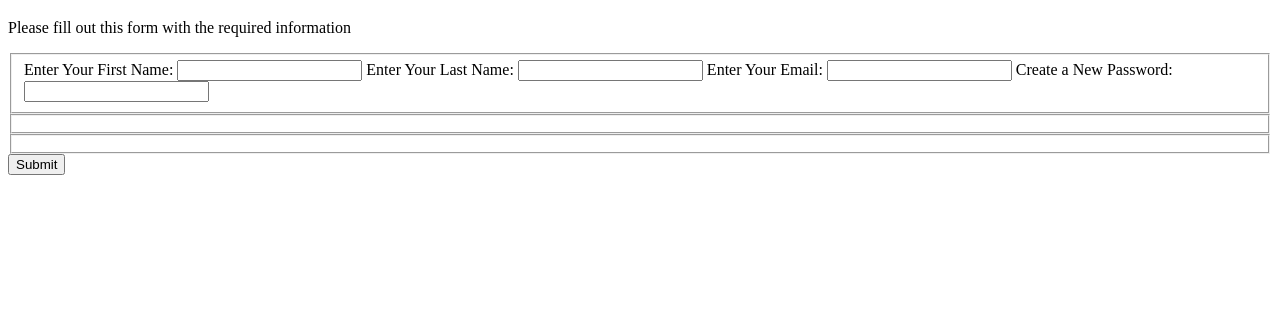
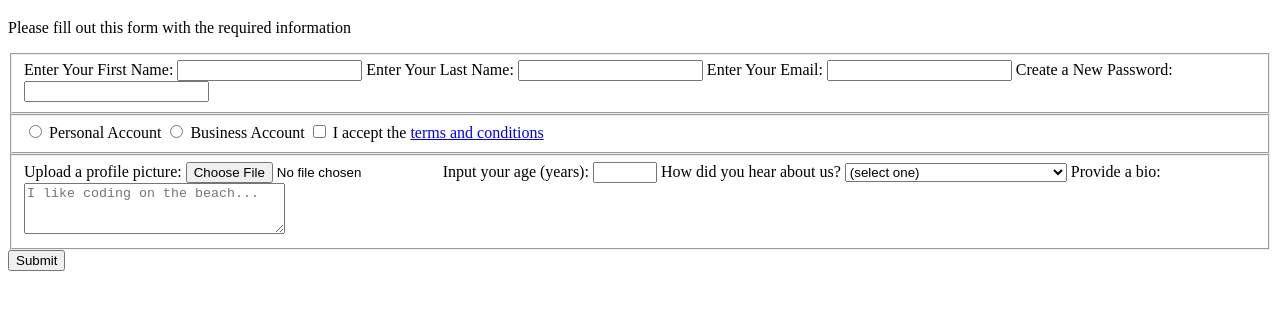
Before and after one commit to DensaChan/FreeCodeCamp, a plain HTML site: page Registration Form/Index.html in a window 1280 px wide. Shown: the part 61-370 px from the top of the page. Drawn offline with Linux system fonts and the light colour scheme; files that its build step writes are made by us from their sources.

Commit message:
Final Copy of Registration Form

```diff
--- a/Registration Form/Index.html
+++ b/Registration Form/Index.html
@@ -10,15 +10,36 @@
     <p>Please fill out this form with the required information</p>
     <form action='https://register-demo.freecodecamp.org'>
       <fieldset>
-        <label>Enter Your First Name: <input type="text" /></label>
-        <label>Enter Your Last Name: <input type="text" /></label>
-        <label>Enter Your Email: <input type="email" /></label>
-        <label>Create a New Password: <input type="password" /></label>
+        <label>Enter Your First Name: <input type="text" name="first-name" required /></label>
+        <label>Enter Your Last Name: <input type="text" name="last-name" required /></label>
+        <label>Enter Your Email: <input type="email" name="email" required /></label>
+        <label>Create a New Password: <input type="password" name="password" pattern="[a-z0-5]{8,}" required /></label>
       </fieldset>
-      <fieldset></fieldset>
-      <fieldset></fieldset>
-      <input type="submit" value="Submit">
-
+      <fieldset>
+        <label><input type="radio" name="account-type" class="inline" /> Personal Account</label>
+        <label><input type="radio" name="account-type" class="inline" /> Business Account</label>
+        <label>
+          <input type="checkbox" name="terms" class="inline" required /> I accept the <a href="https://www.freecodecamp.org/news/terms-of-service/">terms and conditions</a>
+        </label>
+      </fieldset>
+      <fieldset>
+        <label>Upload a profile picture: <input type="file" name="file" /></label>
+        <label>Input your age (years): <input type="number" name="age" min="13" max="120" />
+        </label>
+        <label>How did you hear about us?
+          <select name="referrer">
+            <option value="">(select one)</option>
+            <option value="1">freeCodeCamp News</option>
+            <option value="2">freeCodeCamp YouTube Channel</option>
+            <option value="3">freeCodeCamp Forum</option>
+            <option value="4">Other</option>
+          </select>
+        </label>
+        <label>Provide a bio:
+          <textarea name="bio" rows="3" cols="30" placeholder="I like coding on the beach..."></textarea>
+        </label>
+      </fieldset>
+      <input type="submit" value="Submit" />
     </form>
   </body>
 </html>
--- a/Registration Form/style.css
+++ b/Registration Form/style.css
@@ -4,9 +4,73 @@ body {
   margin: 0;
   background-color: #1b1b32;
   color: #f5f6f7;
+  font-family: Tahoma;
+  font-size: 16px;
+}
+
+h1, p {
+  margin: 1em auto;
+  text-align: center;
+}
+
+form {
+  width: 60vw;
+  max-width: 500px;
+  min-width: 300px;
+  margin: 0 auto;
+  padding-bottom: 2em;
+}
+
+fieldset {
+  border: none;
+  padding: 2rem 0;
+  border-bottom: 3px solid #3b3b4f;
+}
+
+fieldset:last-of-type {
+  border-bottom: none;
 }
 
 label {
   display: block;
   margin: 0.5rem 0;
 }
+
+input,
+textarea,
+select {
+  margin: 10px 0 0 0;
+  width: 100%;
+  min-height: 2em;
+}
+
+input, textarea {
+  background-color: #0a0a23;
+  border: 1px solid #0a0a23;
+  color: #ffffff;
+}
+
+.inline {
+  width: unset;
+  margin: 0 0.5em 0 0;
+  vertical-align: middle;
+}
+
+input[type="submit"] {
+  display: block;
+  width: 60%;
+  margin: 1em auto;
+  height: 2em;
+  font-size: 1.1rem;
+  background-color: #3b3b4f;
+  border-color: white;
+  min-width: 300px;
+}
+
+input[type="file"] {
+  padding: 1px 2px;
+}
+
+a {
+  color: #dfdfe2;
+}
```
Lines whose indentation alone changed are shown as unchanged.
